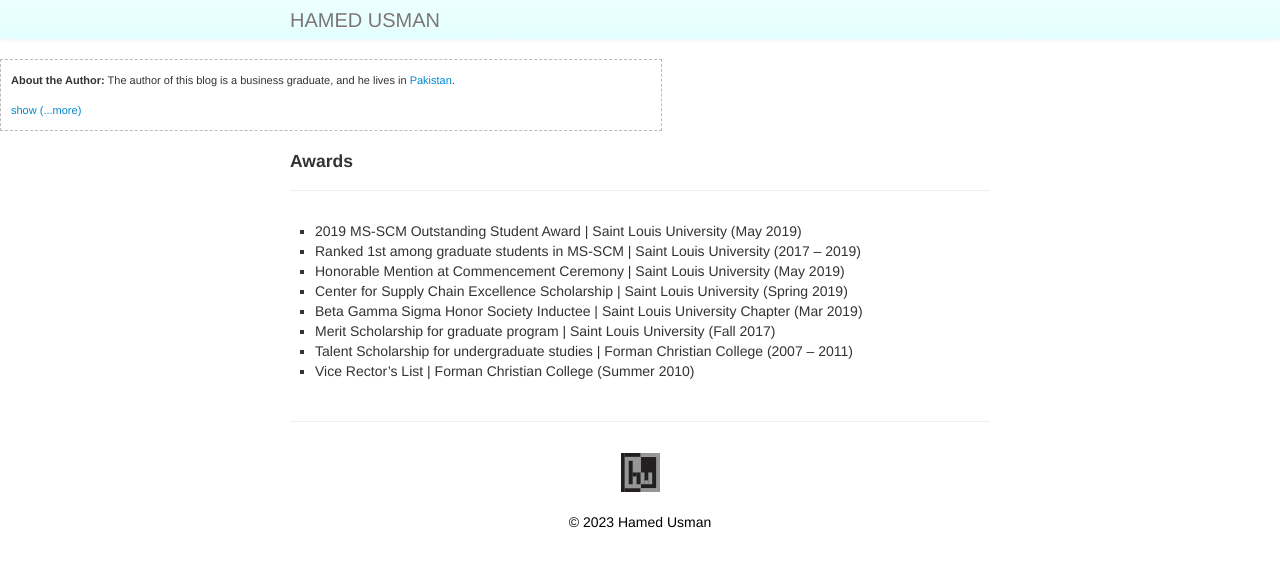
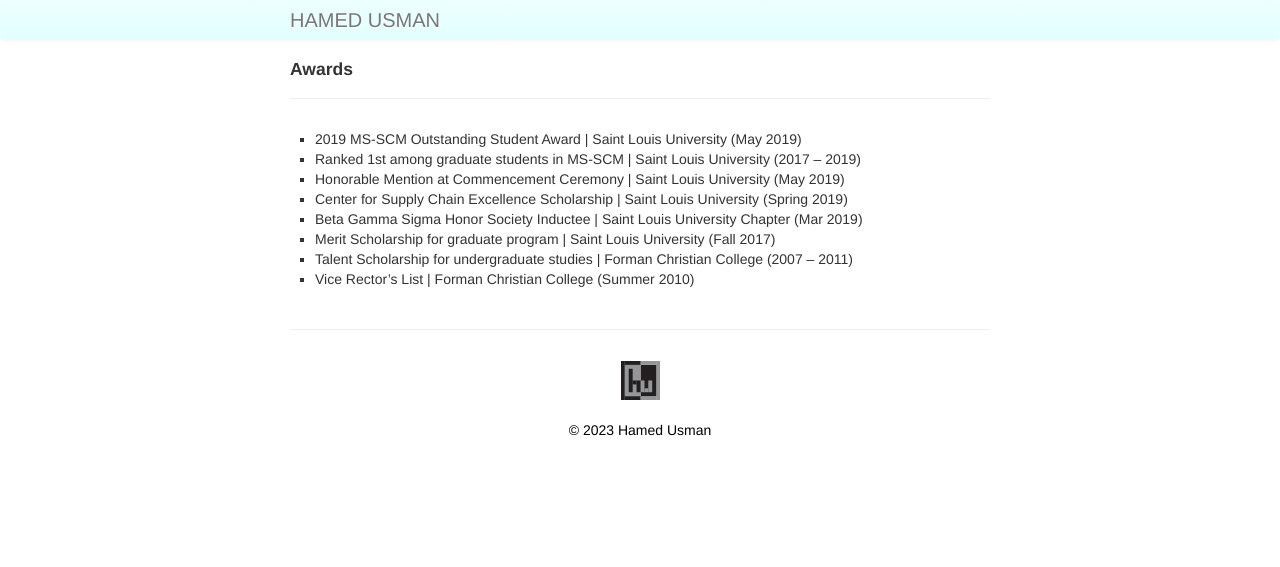
Before and after one commit to 101scm/101scm.github.io, a Jekyll site: the page built from pages/awards.md, in a window 1280 px wide. Shown: the top 567 px of the page. Built offline with Jekyll 4.4.1, drawn with Linux system fonts in a browser that asks for light colours.

Commit message:
Update default.html

```diff
--- a/_includes/themes/twitter/default.html
+++ b/_includes/themes/twitter/default.html
@@ -41,59 +41,6 @@
       </div>
     </div>
 
-
-<style>
-div.ex
-{
-width:50%;
-border:1px dashed #bbbbbb;
-padding:10px;
-}
-</style>
-
-<div class="ex">
-
-<div style="text-align: justify;font-size: 11px;">
-
-<b>About the Author:</b> The author of this blog is a business graduate, and he lives in <a href="http://www.blogger.com/profile-find.g?t=l&amp;loc0=PK" target="_blank">Pakistan</a>.
-
-<p></p>
-
-<script type="text/javascript">
- function toggle(obj) {
- var obj=document.getElementById(obj);
- if (obj.style.display == "block") obj.style.display = "none";
- else obj.style.display = "block";
- }
- </script>
-<a href="javascript: void(0);" onclick="toggle('q1')">show</a>
- <div id="q1" style="display:none;"></div>
-<script language="javascript">
-function toggle() {
-	var ele = document.getElementById("toggleText");
-	var text = document.getElementById("displayText");
-	if(ele.style.display == "block") {
-    		ele.style.display = "none";
-		text.innerHTML = "(...more)";
-  	}
-	else {
-		ele.style.display = "block";
-		text.innerHTML = "(less)";
-	}
-}
-</script>
-
-<a id="displayText"="javascript:toggle();" style='text-decoration: none;'>(...more)</a>
-<div id="toggleText" style="display: none">
-
-<p>His major&nbsp;areas of interest are: <a href="http://www.blogger.com/profile-find.g?t=i&amp;q=Reading" target="_blank">reading</a>; <a href="http://www.blogger.com/profile-find.g?t=i&amp;q=Writing" target="_blank">writing</a>; <a href="http://www.blogger.com/profile-find.g?t=i&amp;q=Travelling" target="_blank">travelling</a>; <a href="http://www.blogger.com/profile-find.g?t=i&amp;q=Nature" target="_blank">nature</a>; <a href="http://www.blogger.com/profile-find.g?t=i&amp;q=Music" target="_blank">music</a>; <a href="http://www.blogger.com/profile-find.g?t=i&amp;q=Movies" target="_blank">movies</a>; <a href="http://www.blogger.com/profile-find.g?t=i&amp;q=Documentaries" target="_blank">documentaries</a>; <a href="http://www.blogger.com/profile-find.g?t=i&amp;q=History" target="_blank">history</a>; <a href="http://www.blogger.com/profile-find.g?t=i&amp;q=Religion" target="_blank">religion</a>; <a href="https://www.blogger.com/profile-find.g?t=i&amp;q=Supply+Chain+Management" target="_blank">supply chain management</a>; <a href="https://www.blogger.com/profile-find.g?t=i&amp;q=Logistics" target="_blank">logistics</a>; <a href="https://www.blogger.com/profile-find.g?t=i&amp;q=Procurement" target="_blank">procurement</a>; <a href="http://www.blogger.com/profile-find.g?t=i&amp;q=Swimming" target="_blank">swimming</a>.</p>
-
-<p>He writes new article on this blog every Sunday on weekly basis.</p>
-</div></div></div>
-
-
-
-
     <!--<div id="hu">
      <img src="../assets/hu.svg"/>
     </div>-->
```
